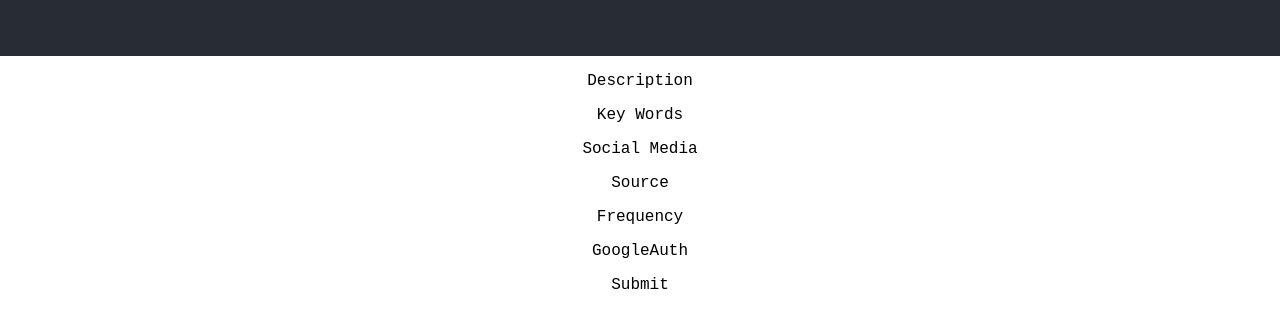
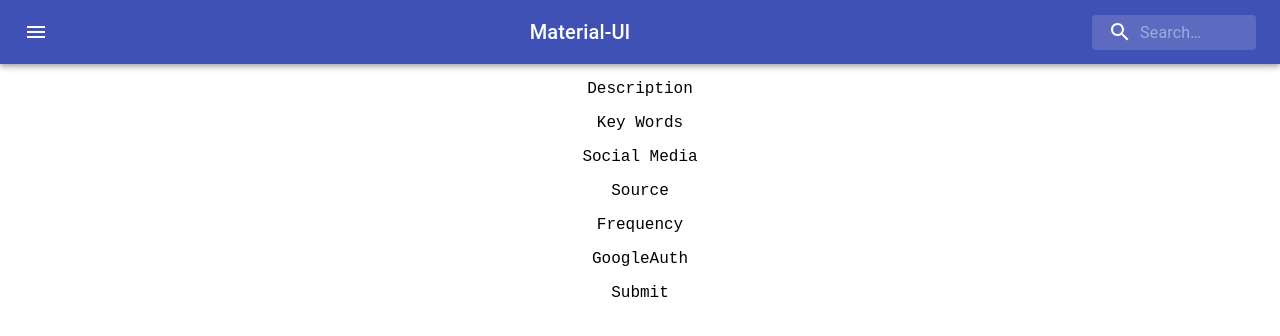
Before and after one commit to Bhargavamacha/socialagg, a React (Create React App) app: page / in a window 1280 px wide. Shown: the top 336 px of the page. Built offline with nearby package versions, Linux system fonts and the light colour scheme.

Commit message:
Navbar added

```diff
--- a/package.json
+++ b/package.json
@@ -4,9 +4,11 @@
   "private": true,
   "dependencies": {
     "@material-ui/core": "^4.9.7",
+    "@material-ui/icons": "^4.9.1",
     "@testing-library/jest-dom": "^4.2.4",
     "@testing-library/react": "^9.3.2",
     "@testing-library/user-event": "^7.1.2",
+    "material-ui-icons": "^1.0.0-beta.36",
     "nodemon": "^2.0.2",
     "react": "^16.13.1",
     "react-dom": "^16.13.1",
--- a/src/App.js
+++ b/src/App.js
@@ -1,18 +1,18 @@
 import React from 'react';
 import './App.css';
-import InitialDescription from './InitialDescription';
-import KeyWords from './KeyWords';
-import SocialMedia from './SocialMedia';
-import Source from './Source';
-import Frequency from './Frequency';
+import InitialDescription from './components/InitialDescription';
+import KeyWords from './components/KeyWords';
+import SocialMedia from './components/SocialMedia';
+import Source from './components/Source';
+import Frequency from './components/Frequency';
 import GoogleAuth from './GoogleAuth';
-import Submit from './Submit';
+import Submit from './components/Submit';
+import Navbar from './components/Navbar';
 
 function App() {
   return (
     <div className="App">
-      <header className="App-header">
-      </header>
+      <Navbar />
       <InitialDescription/>
       <KeyWords />
       <SocialMedia />
--- /dev/null
+++ b/src/components/Navbar.js
@@ -0,0 +1,104 @@
+import React from 'react';
+import { StyleSheet } from 'react-dom';
+import { fade, makeStyles } from '@material-ui/core/styles';
+import AppBar from '@material-ui/core/AppBar';
+import Toolbar from '@material-ui/core/Toolbar';
+import Typography from '@material-ui/core/Typography';
+import Button from '@material-ui/core/Button';
+import InputBase from '@material-ui/core/InputBase';
+import IconButton from '@material-ui/core/IconButton';
+import MenuIcon from '@material-ui/icons/Menu';
+import SearchIcon from '@material-ui/icons/Search';
+
+const Navbar = () => {
+    const classes = useStyles();
+    return (
+        <div className={classes.root}>
+            <AppBar position="static">
+                <Toolbar>
+                <IconButton
+                    edge="start"
+                    className={classes.menuButton}
+                    color="inherit"
+                    aria-label="open drawer"
+                >
+                    <MenuIcon />
+                </IconButton>
+                <Typography className={classes.title} variant="h6" noWrap>
+                    Material-UI
+                </Typography>
+                <div className={classes.search}>
+                    <div className={classes.searchIcon}>
+                    <SearchIcon />
+                    </div>
+                    <InputBase
+                    placeholder="Search…"
+                    classes={{
+                        root: classes.inputRoot,
+                        input: classes.inputInput,
+                    }}
+                    inputProps={{ 'aria-label': 'search' }}
+                    />
+                </div>
+                </Toolbar>
+            </AppBar>
+        </div>
+    )
+}
+
+const useStyles = makeStyles(theme => ({
+   root: {
+    flexGrow: 1,
+  },
+  menuButton: {
+    marginRight: theme.spacing(2),
+  },
+  title: {
+    flexGrow: 1,
+    display: 'none',
+    [theme.breakpoints.up('sm')]: {
+      display: 'block',
+    },
+  },
+  search: {
+    position: 'relative',
+    borderRadius: theme.shape.borderRadius,
+    backgroundColor: fade(theme.palette.common.white, 0.15),
+    '&:hover': {
+      backgroundColor: fade(theme.palette.common.white, 0.25),
+    },
+    marginLeft: 0,
+    width: '100%',
+    [theme.breakpoints.up('sm')]: {
+      marginLeft: theme.spacing(1),
+      width: 'auto',
+    },
+  },
+  searchIcon: {
+    padding: theme.spacing(0, 2),
+    height: '100%',
+    position: 'absolute',
+    pointerEvents: 'none',
+    display: 'flex',
+    alignItems: 'center',
+    justifyContent: 'center',
+  },
+  inputRoot: {
+    color: 'inherit',
+  },
+  inputInput: {
+    padding: theme.spacing(1, 1, 1, 0),
+    // vertical padding + font size from searchIcon
+    paddingLeft: `calc(1em + ${theme.spacing(4)}px)`,
+    transition: theme.transitions.create('width'),
+    width: '100%',
+    [theme.breakpoints.up('sm')]: {
+      width: '12ch',
+      '&:focus': {
+        width: '20ch',
+      },
+    },
+  },
+}));
+
+export default Navbar;
```
Also changed, not shown: src/components/Frequency.js (renamed from src/Frequency.js), src/components/InitialDescription.js (renamed from src/InitialDescription.js), src/components/KeyWords.js (renamed from src/KeyWords.js), src/components/SocialMedia.js (renamed from src/SocialMedia.js), src/components/Source.js (renamed from src/Source.js), src/components/Submit.js (renamed from src/Submit.js), 1 other file (tests, documents, lock files or other folders).
